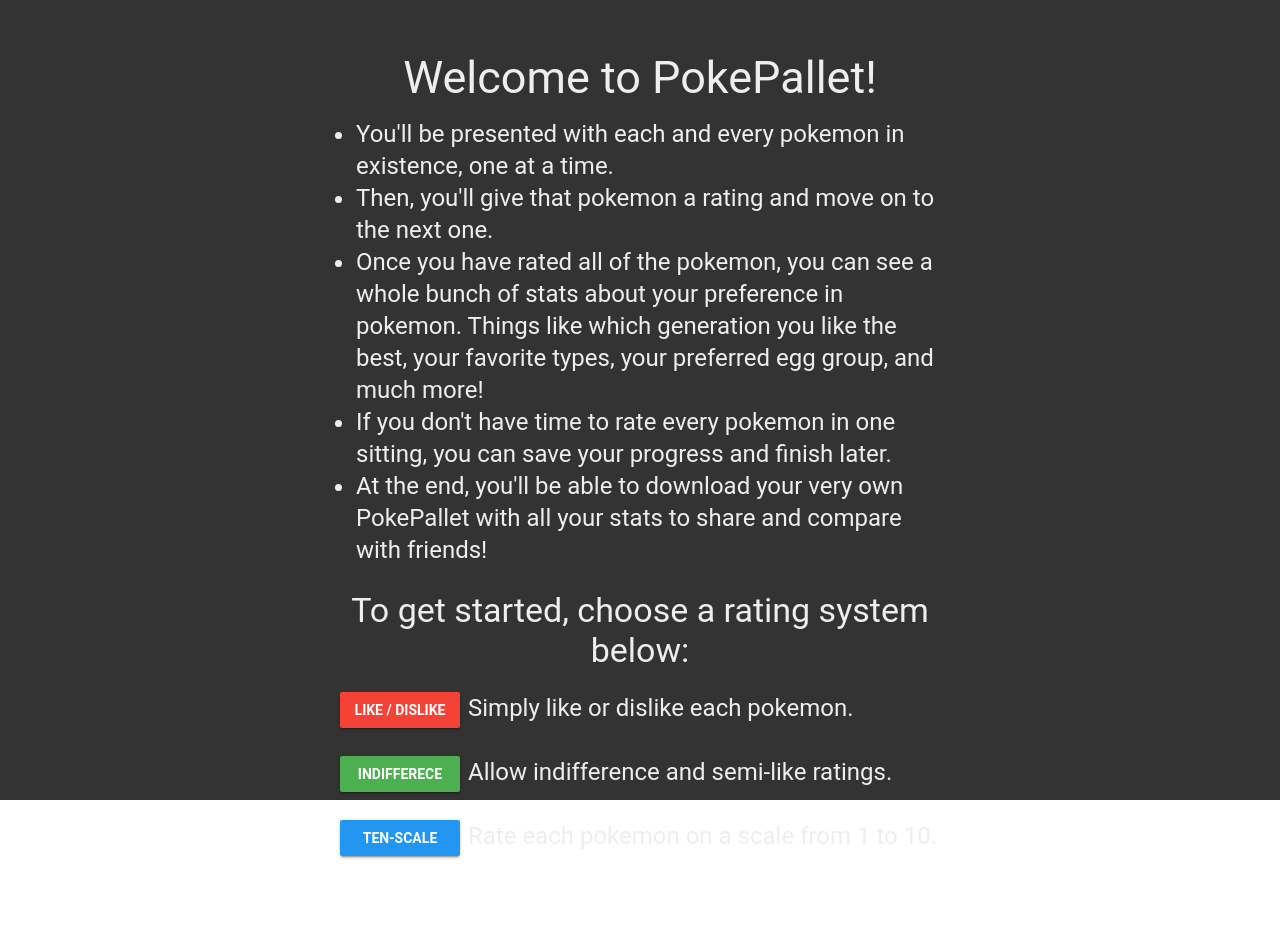
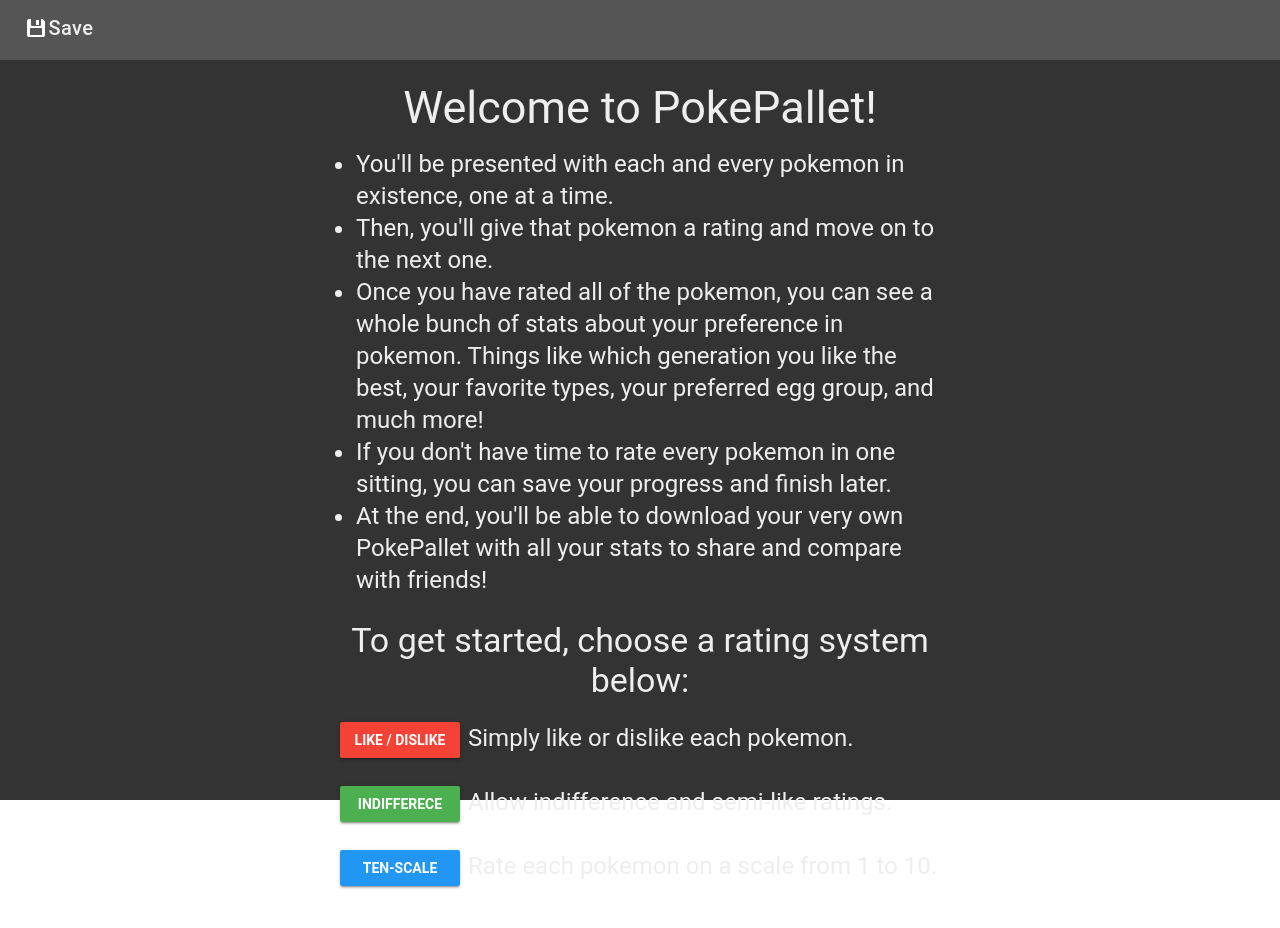
Before and after one commit to tangynacho/PokePallet, a Vue app: page /#/ in a window 1280 px wide. Shown: the top 928 px of the page. Before the commit the page ends 902 px from the top, so only its background shows below. Built offline with nearby package versions, Linux system fonts and the light colour scheme.

Commit message:
Added mdi icons and topbar

```diff
--- a/package.json
+++ b/package.json
@@ -16,6 +16,7 @@
     "vuetify": "^1.5.14"
   },
   "devDependencies": {
+    "@mdi/font": "^3.6.95",
     "autoprefixer": "^7.1.2",
     "babel-core": "^6.22.1",
     "babel-eslint": "^8.2.1",
--- a/src/App.vue
+++ b/src/App.vue
@@ -1,12 +1,17 @@
 <template>
   <div id="app">
+    <topbar/>
     <router-view/>
   </div>
 </template>
 
 <script>
+import Topbar from "@/components/Topbar.vue";
 export default {
-  name: "App"
+  name: "App",
+  components: {
+    Topbar
+  }
 };
 </script>
 
@@ -18,7 +23,6 @@
   text-align: center;
   color: #eeeeee;
   background-color: #333333;
-  padding-top: 30px;
   height: 100vh;
 }
 </style>
--- /dev/null
+++ b/src/components/Topbar.vue
@@ -0,0 +1,24 @@
+<template>
+  <div class="colored pt-3 pb-1">
+    <p class="title text-xs-left ml-4">
+      <v-icon color="white">mdi-floppy</v-icon>Save
+    </p>
+  </div>
+</template>
+
+<script>
+export default {
+  name: "Topbar",
+  data() {
+    return {
+      var: "val"
+    };
+  }
+};
+</script>
+
+<style scoped>
+.colored {
+  background-color: #555555;
+}
+</style>
--- a/src/main.js
+++ b/src/main.js
@@ -7,14 +7,10 @@
 
 import 'vuetify/dist/vuetify.min.css'
 import '@/assets/global.css'
+import '@mdi/font/css/materialdesignicons.css'
 
 Vue.use(Vuetify, {
-  theme: {
-    primary: '#3f51b5',
-    secondary: '#b0bec5',
-    accent: '#8c9eff',
-    error: '#b71c1c'
-  }
+  iconfont: 'mdi'
 })
 Vue.config.productionTip = false
 
```
Also changed, not shown: 1 other file (tests, documents, lock files or other folders).
